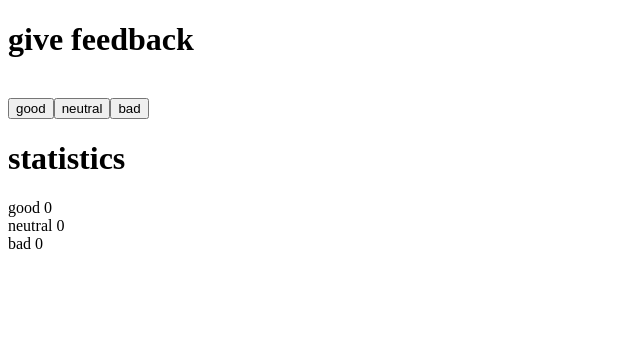
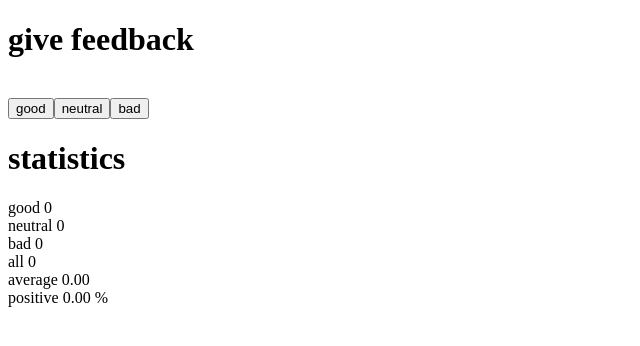
Before and after one commit to perttusaarsalmi/FullstackOpenPerttu, a React (Vite) app in the folder osa1/unicafe/react/: page / in a window 1280 px wide. Shown: the top 346 px of the page, without its empty margins (0-640 px from the left). Built offline with nearby package versions, Linux system fonts and the light colour scheme.

Commit message:
unicafe step 2

```diff
--- a/osa1/unicafe/react/src/App.jsx
+++ b/osa1/unicafe/react/src/App.jsx
@@ -21,6 +21,20 @@ const App = () => {
     setBad(newValue);
   };
 
+  const getAllAmount = () => {
+    return good + neutral + bad;
+  };
+
+  const getAverage = () => {
+    if (getAllAmount() === 0) return 0;
+    return (good * 1 + neutral * 0 + bad * -1) / getAllAmount();
+  };
+
+  const getPositiveAverage = () => {
+    if (good == 0) return 0;
+    return (good / getAllAmount()) * 100;
+  };
+
   return (
     <div>
       <Title title="give feedback" />
@@ -32,6 +46,9 @@ const App = () => {
       <div>good {good}</div>
       <div>neutral {neutral}</div>
       <div>bad {bad}</div>
+      <div>all {getAllAmount()}</div>
+      <div>average {getAverage().toFixed(2)}</div>
+      <div>positive {getPositiveAverage().toFixed(2)} %</div>
     </div>
   );
 };
```
